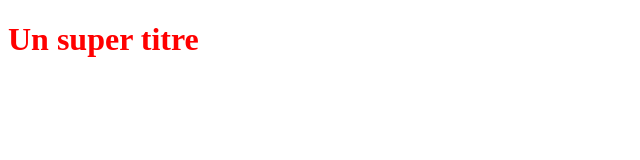
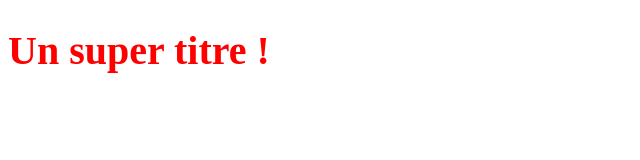
Before and after one commit to BaiDolo/openclassroomsProjet, a plain HTML site: page index.html in a window 1280 px wide. Shown: the whole page, without its empty margins (0-640 px from the left). Drawn offline with Linux system fonts and the light colour scheme.

Commit message:
modification du titre

```diff
--- a/index.html
+++ b/index.html
@@ -5,6 +5,6 @@
    <link rel="stylesheet" type="text/css" href="styles.css">
 </head>
 <body>
-   <h1>Un super titre</h1>
+   <h1>Un super titre !</h1>
 </body>
 </html>
--- a/styles.css
+++ b/styles.css
@@ -1,3 +1,4 @@
 h1 {
    color: red;
+   font-size:40px
 }
```
